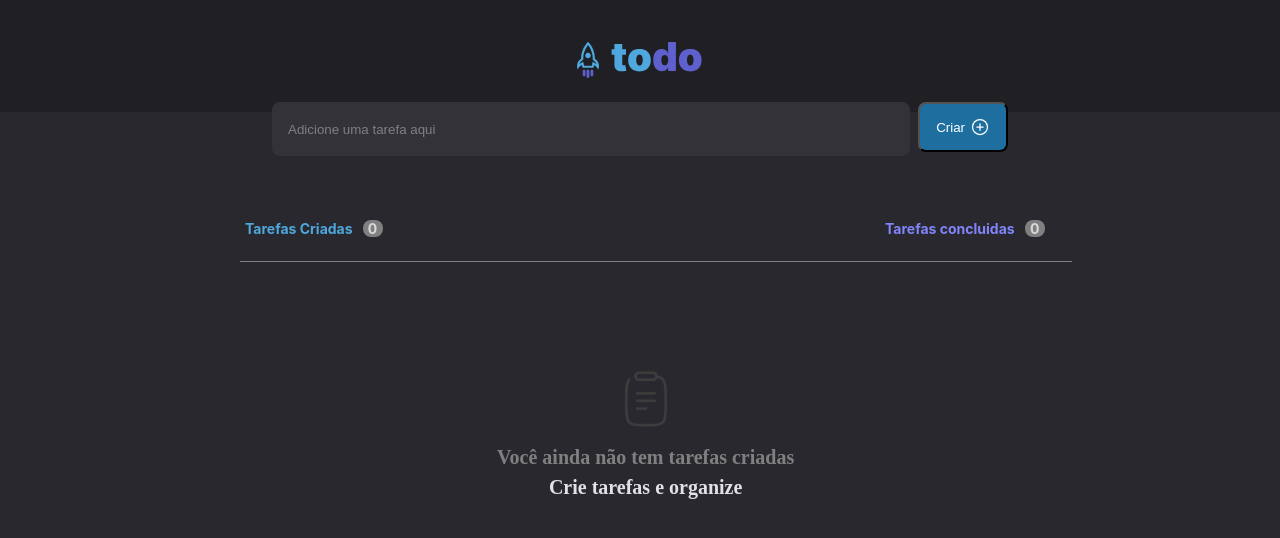
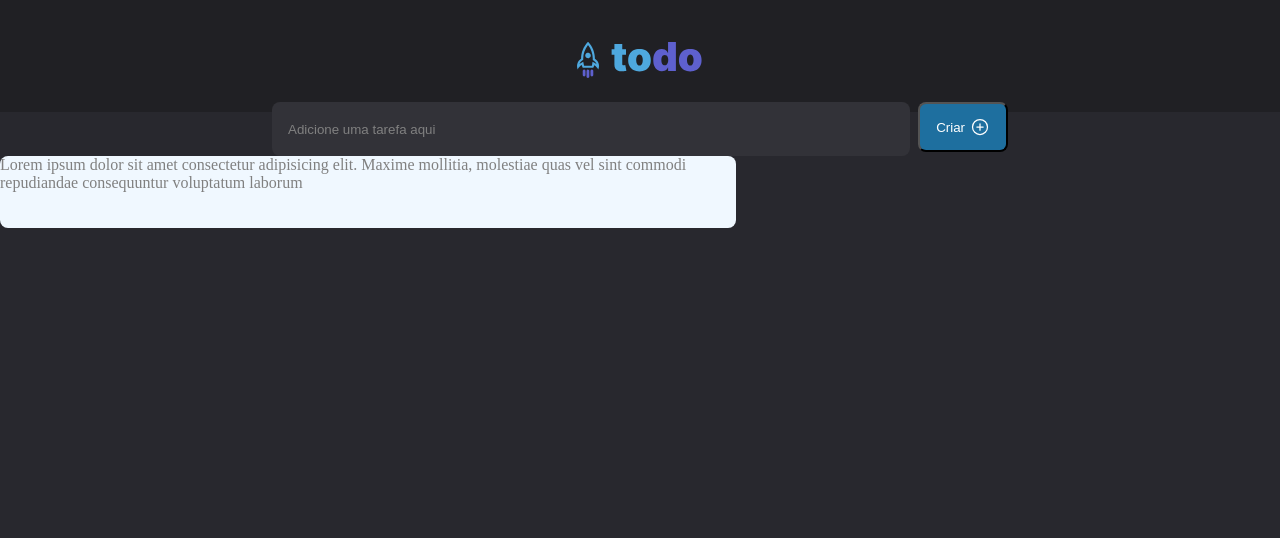
Before and after one commit to ReinaldoARamos/Todo_React, a React (Vite) app: page / in a window 1280 px wide. Shown: the top 538 px of the page. Built offline with nearby package versions, Linux system fonts and the light colour scheme.

Commit message:
criando a lista

```diff
--- a/src/App.jsx
+++ b/src/App.jsx
@@ -1,6 +1,7 @@
 import { useState } from 'react'
 import {Task} from './componentes/Task'
 import { Header } from './componentes/Header'
+import { NewTask } from './componentes/NewTask'
 
 
 
@@ -9,6 +10,7 @@ function App() {
         <div>
             <Header />
            <Task/>
+           <NewTask/>
         </div>
 
     )
--- /dev/null
+++ b/src/componentes/NewTask.jsx
@@ -0,0 +1,16 @@
+import styles from "../componentes/NewTask.module.css"
+
+export function NewTask() {
+  return (
+    <div>
+      <ol className={styles.Task}>
+       <li>
+       Lorem ipsum dolor sit amet consectetur adipisicing elit. Maxime
+        mollitia, molestiae quas vel sint commodi repudiandae consequuntur
+        voluptatum laborum
+       </li>
+
+      </ol>
+    </div>
+  );
+}
--- /dev/null
+++ b/src/componentes/NewTask.module.css
@@ -0,0 +1,39 @@
+.Task {
+  display: flex;
+  flex-direction: column;
+  align-items: flex-start;
+  padding: 0px;
+  /*
+  top: 334px;
+  bottom: 282px;
+  left: 352px;
+  right: 352px;
+  */
+  gap: 12px;
+
+  width: 736px;
+  height: 408px;
+
+  /* Inside auto layout */
+
+  flex: none;
+  order: 1;
+  align-self: stretch;
+  flex-grow: 0;
+}
+
+.Task li {
+  display: flex;
+  flex-direction: row;
+  box-sizing: border-box;
+  justify-content: flex-start;
+  background-color: aliceblue;
+  width: 736px;
+  height: 72px;
+  padding: 16x;
+  border-radius: 8px;
+  flex: none;
+  order: 0;
+  align-self: stretch;
+  flex-grow: 0;
+}
--- a/src/componentes/Task.jsx
+++ b/src/componentes/Task.jsx
@@ -3,6 +3,8 @@ import ClipboardLogo from "../assets/Clipboard.svg"
 export function Task() {
     const counter = 0
     return(
+        <div></div>
+        /*
         <div>
           <div className={styles.AllTasks}>
             <span className={styles.Created}>
@@ -27,6 +29,6 @@ export function Task() {
 
 
           </div>
-        </div>
+        </div> */
     )
 }
```
